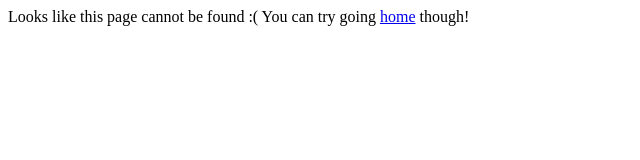
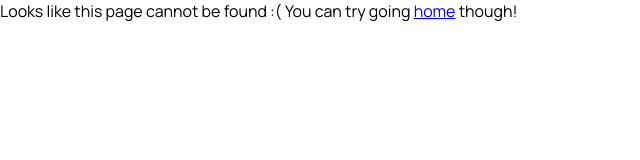
Before and after one commit to Ecostamma/ecostamma.github.io, a plain HTML site: page 404.html in a window 1280 px wide. Shown: the whole page, without its empty margins (0-640 px from the left). Drawn offline with Linux system fonts and the light colour scheme.

Commit message:
Update 404.html

```diff
--- a/404.html
+++ b/404.html
@@ -1,2 +1,14 @@
-<title>Error 404 | Ecostämma</title>
+<!DOCTYPE html>
+<html lang="en">
+<head>
+    <meta charset="UTF-8">
+    <meta name="viewport" content="width=device-width, initial-scale=1.0">
+    <link rel="preconnect" href="https://fonts.gstatic.com">
+    <link href="https://fonts.googleapis.com/css2?family=Manrope:wght@200;300;400;500;600&display=swap" rel="stylesheet">
+    <link rel="stylesheet" href="style.css">
+    <title>Error 404 | Ecostämma</title>
+</head>
+<body>
 <a> Looks like this page cannot be found :( You can try going</a> <a href="../">home</a> <a>though!</a>
+</body>
+</html>
```
